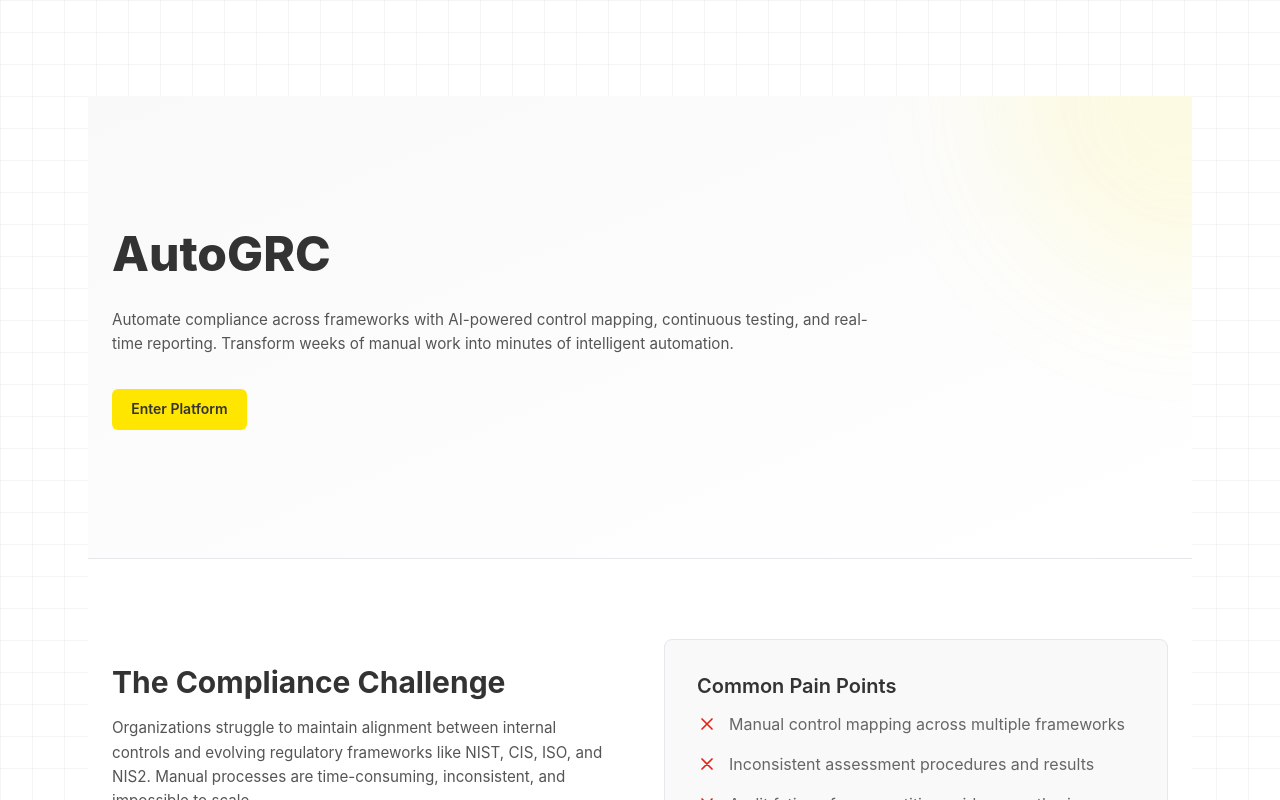
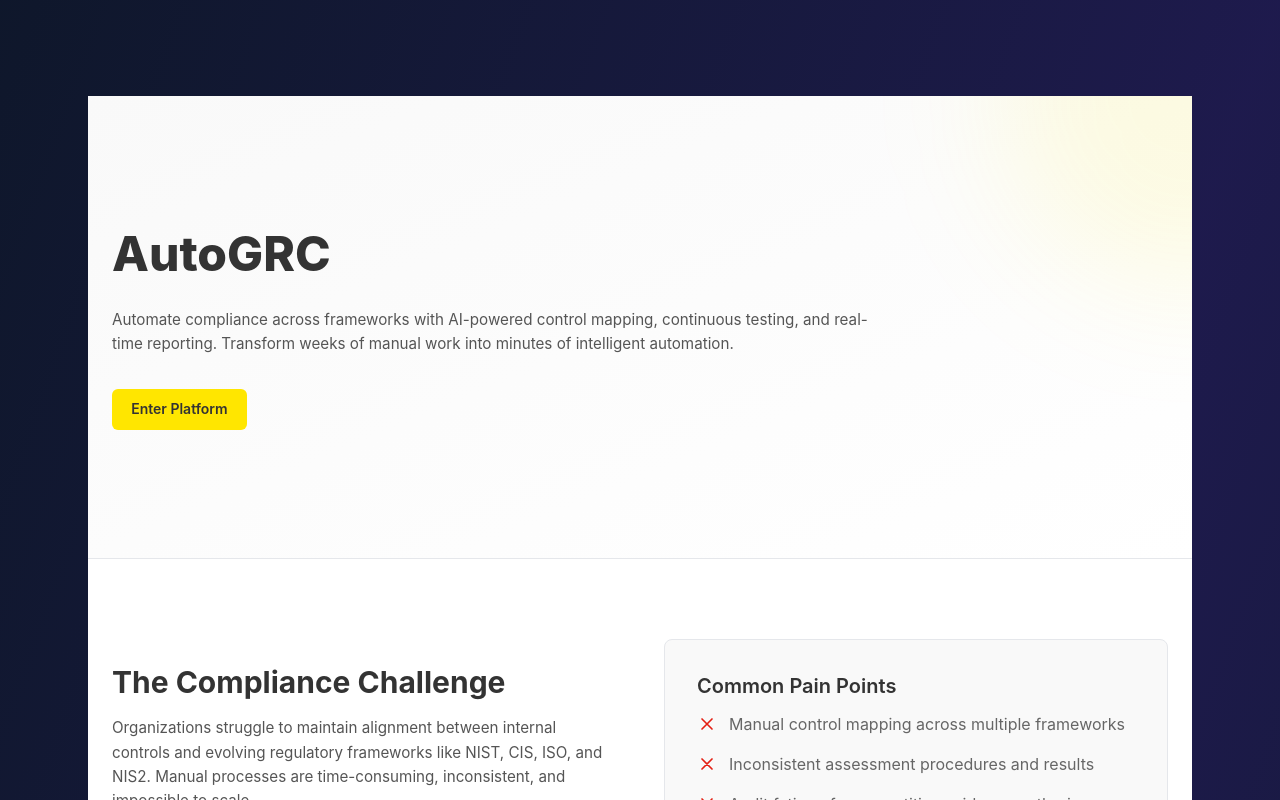
Before and after one commit to AIDEVEYSBD/AUTOGRC, a Next.js app: page / in a window 1280 px wide. Shown: the top 800 px of the page. Built offline with nearby package versions, Linux system fonts and the light colour scheme.

Commit message:
Update layout.tsx

```diff
--- a/src/app/layout.tsx
+++ b/src/app/layout.tsx
@@ -19,10 +19,7 @@ export default function RootLayout({
 }) {
   return (
     <html lang="en">
-      <body>
-        {/* Global background gradient */}
-        <div className="app-background" />
-
+      <body className="min-h-screen bg-gradient-to-br from-slate-900 via-indigo-950 to-slate-900 text-white">
         {/* Global page wrapper */}
         <div className="relative mx-auto max-w-6xl px-6 py-24 text-[#333333]">
           {children}
```
Lines whose indentation alone changed are shown as unchanged.
